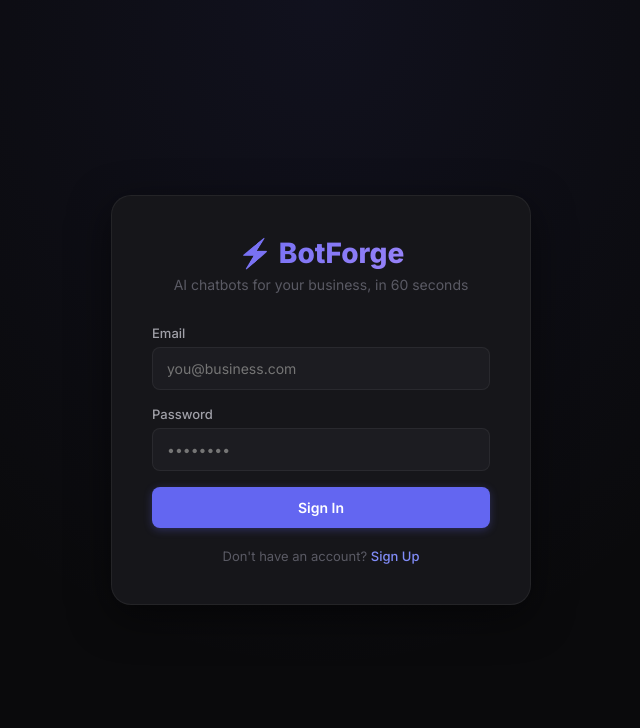
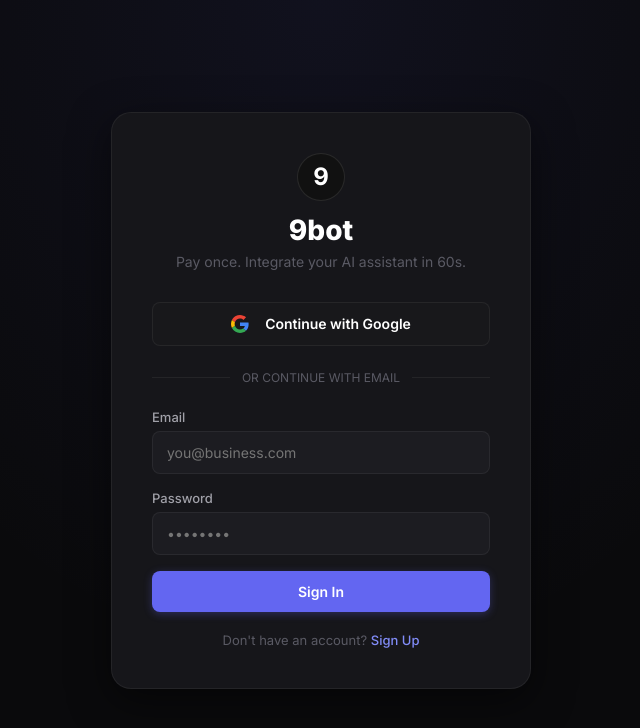
Before and after one commit to CaptainRushi/9bot, a website: page public/dashboard.html in a window 1280 px wide. Shown: the whole page, without its empty margins (319-959 px from the left). Drawn offline with Linux system fonts and the light colour scheme.

Commit message:
feat: migrate auth screen branding to 9bot and add Google Sign-In UI

```diff
--- a/public/dashboard.html
+++ b/public/dashboard.html
@@ -288,11 +288,22 @@
   <div id="auth-screen" class="auth-screen">
     <div class="auth-card animate-in">
       <div class="logo">
-        <h1>⚡ BotForge</h1>
-        <p>AI chatbots for your business, in 60 seconds</p>
+        <div style="width:48px; height:48px; background:#111; color:#fff; border-radius:50%; display:flex; align-items:center; justify-content:center; font-size:24px; font-weight:bold; margin:0 auto 12px; border:1px solid rgba(255,255,255,0.1);">9</div>
+        <h1 style="background:none;-webkit-text-fill-color:unset;color:#fff;">9bot</h1>
+        <p>Pay once. Integrate your AI assistant in 60s.</p>
       </div>
 
       <div id="auth-form">
+        <button id="auth-google" class="btn btn-secondary btn-block" style="margin-bottom:24px; color:#fff; background:#18181b;" onclick="handleGoogleAuth()">
+          <svg width="18" height="18" viewBox="0 0 48 48" style="margin-right:8px;"><path fill="#EA4335" d="M24 9.5c3.54 0 6.71 1.22 9.21 3.6l6.85-6.85C35.9 2.38 30.47 0 24 0 14.62 0 6.51 5.38 2.56 13.22l7.98 6.19C12.43 13.72 17.74 9.5 24 9.5z"/><path fill="#4285F4" d="M46.98 24.55c0-1.57-.15-3.09-.38-4.55H24v9.02h12.94c-.58 2.96-2.26 5.48-4.78 7.18l7.73 6c4.51-4.18 7.09-10.36 7.09-17.65z"/><path fill="#FBBC05" d="M10.53 28.59c-.48-1.45-.76-2.99-.76-4.59s.27-3.14.76-4.59l-7.98-6.19C.92 16.46 0 20.12 0 24c0 3.88.92 7.54 2.56 10.78l7.97-6.19z"/><path fill="#34A853" d="M24 48c6.48 0 11.93-2.13 15.89-5.81l-7.73-6c-2.15 1.45-4.92 2.3-8.16 2.3-6.26 0-11.57-4.22-13.47-9.91l-7.98 6.19C6.51 42.62 14.62 48 24 48z"/></svg>
+          Continue with Google
+        </button>
+        <div style="display:flex; align-items:center; margin-bottom:24px;">
+          <div style="flex:1; height:1px; background:var(--border);"></div>
+          <span style="padding:0 12px; font-size:12px; color:var(--text-muted); text-transform:uppercase;">Or continue with email</span>
+          <div style="flex:1; height:1px; background:var(--border);"></div>
+        </div>
+
         <div class="form-group">
           <label>Email</label>
           <input type="email" id="auth-email" placeholder="you@business.com">
@@ -611,6 +622,14 @@
         switchLink.textContent = "Sign Up";
       }
       document.getElementById("auth-error").innerHTML = "";
+    }
+
+    function handleGoogleAuth() {
+      // In a live Supabase environment, you would use:
+      // supabase.auth.signInWithOAuth({ provider: 'google', options: { redirectTo: window.location.origin + '/dashboard.html' } })
+
+      const errorEl = document.getElementById("auth-error");
+      errorEl.innerHTML = '<div class="error-msg" style="color:#fbbf24; background:rgba(251,191,36,0.1); border:1px solid rgba(251,191,36,0.2);">Google Sign-In requires connecting your Supabase project to Google Cloud Console. See the README documentation for steps!</div>';
     }
 
     async function handleAuth() {
```
